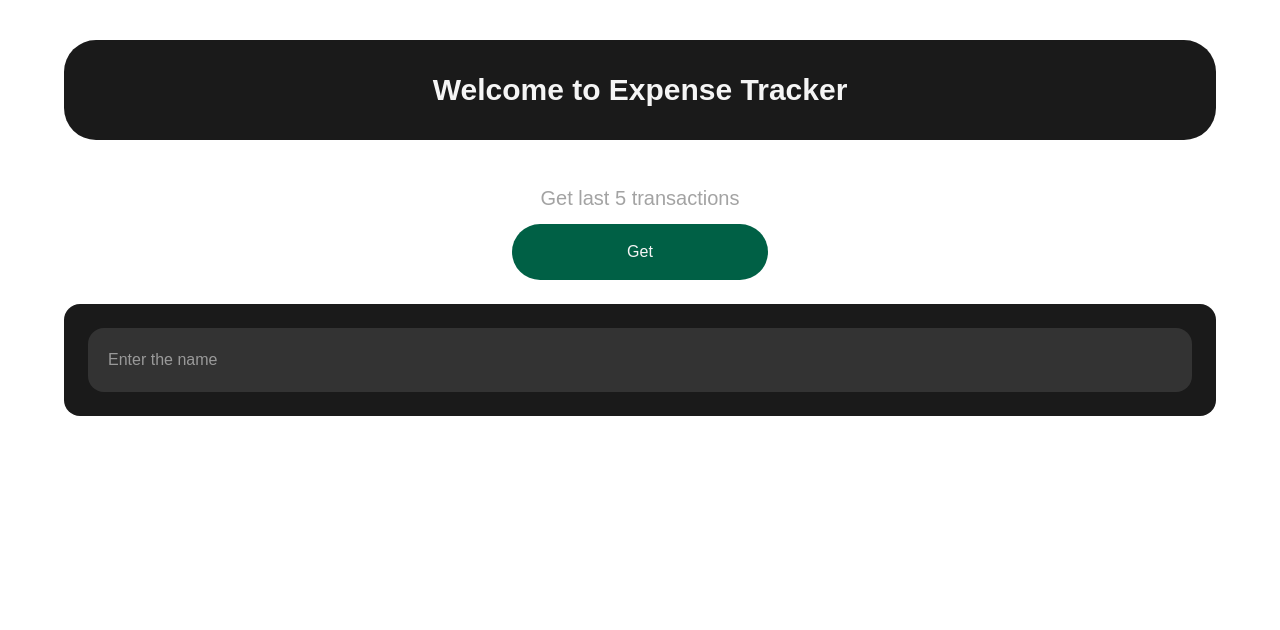
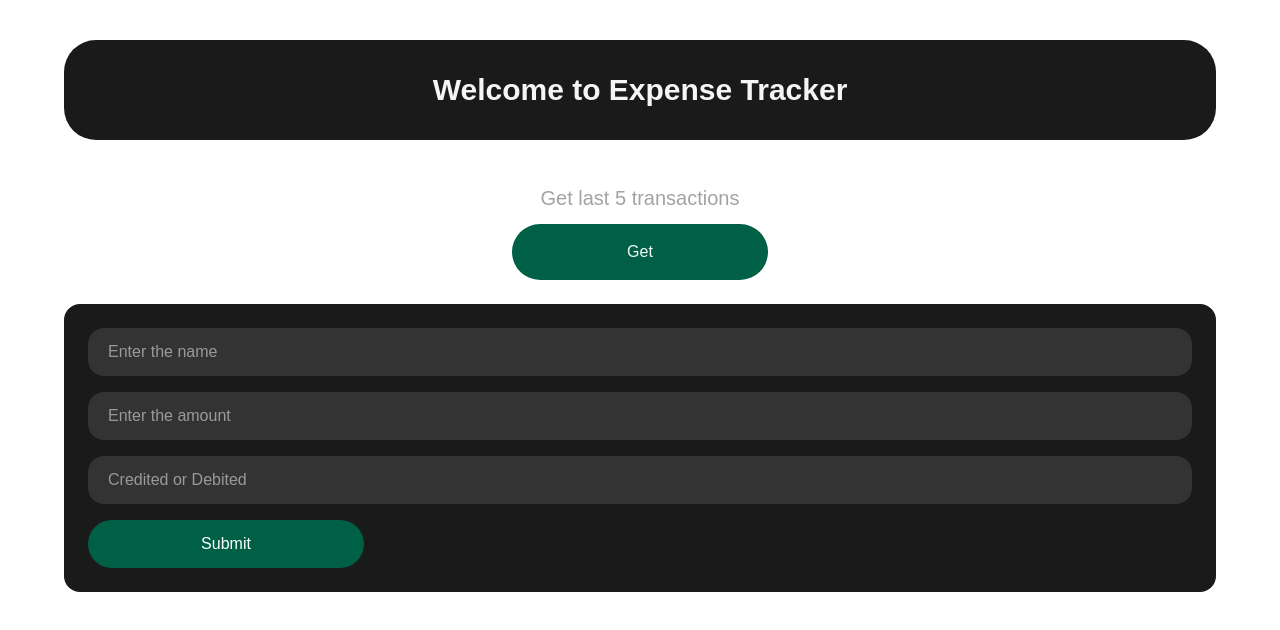
Before and after one commit to DarshanBarma/ExpenseTracker, a Next.js app in the folder frontend/: page / in a window 1280 px wide. Shown: the top 630 px of the page. Built offline with nearby package versions, Linux system fonts and the light colour scheme.

Commit message:
Almost done

```diff
--- a/frontend/app/page.js
+++ b/frontend/app/page.js
@@ -4,26 +4,44 @@ import { useState } from "react";
 
 export default function Home() {
   const [transactions, setTransactions] = useState([]);
-  const [clicked, setClicked] = useState()
+  const [clicked, setClicked] = useState();
   const [formData, setFormData] = useState({
-    name:"",
+    name: "",
     amount: "",
-    type: "credit"
-  })
+    creditDebit: "",
+  });
 
-  const handleSubmit = () =>{
-    console.log("Submitted")
-  }
+  const onValuesChange = (e) => {
+    setFormData({ ...formData, [e.target.name]: e.target.value });
+  };
+
+  const handleSubmit = async (e) => {
+    e.preventDefault();
+    console.log("Form Submitted");
+    console.log(formData);
+    try{
+      const res = await axios.post('http://127.0.0.1:8000/transactions/',{
+        name : formData.name,
+        amount : parseFloat(formData.amount),
+        type: formData.creditDebit.toLowerCase()
+      })
+      console.log("Data sent", res.data)
+      fetchTransactions()
+    }
+    catch (error){
+      console.log(`Error occured ${error}`)
+    }
+  };
 
   const fetchTransactions = async () => {
     try {
       const res = await axios.get("http://127.0.0.1:8000/");
       console.log("Fetched Transactions");
       console.log(res.data);
-      setTransactions(res.data);
-      setClicked(0)
+      setTransactions(res.data.reverse());
+      setClicked(0);
     } catch (error) {
-      console.error(("An error occured", error));
+      console.error("An error occurred", error);
     }
   };
 
@@ -35,6 +53,7 @@ export default function Home() {
             Welcome to Expense Tracker
           </p>
         </div>
+
         <div className="px-16 mt-8 text-center">
           <p className="text-xl p-3 text-[#A3A3A3]">Get last 5 transactions</p>
           <button
@@ -47,24 +66,66 @@ export default function Home() {
 
         <div className="my-6 p-6 bg-[#1A1A1A] rounded-2xl text-white">
           <form onSubmit={handleSubmit} className="flex flex-col gap-4">
-            <input type="text" name="name" placeholder="Enter the name" value={formData.name} className="p-5 rounded-2xl bg-[#333] text-white"/>
+            <input
+              type="text"
+              name="name"
+              placeholder="Enter the name"
+              value={formData.name}
+              className="p-3 px-5 rounded-2xl bg-[#333] text-white"
+              onChange={onValuesChange}
+            />
+            <input
+              type="number"
+              name="amount"
+              placeholder="Enter the amount"
+              value={formData.amount}
+              className="p-3 px-5 rounded-2xl bg-[#333] text-white"
+              onChange={onValuesChange}
+            />
+            <input
+              type="text"
+              name="creditDebit"
+              placeholder="Credited or Debited"
+              value={formData.creditDebit}
+              className="p-3 px-5 rounded-2xl bg-[#333] text-white"
+              onChange={onValuesChange}
+            />
+            <button
+              className="bg-emerald-800 w-1/4 p-3 rounded-full"
+              type="submit"
+            >
+              Submit
+            </button>
           </form>
         </div>
 
-
-        <div className=" rounded-4xl my-8">
-          <h1 className={`text-center text-3xl p-3 underline ${clicked !== undefined ? "visible" : "invisible"}`}>Transactions</h1>
+        <div className="rounded-4xl my-8">
+          <h1
+            className={`text-center text-3xl p-3 underline ${
+              clicked !== undefined ? "visible" : "invisible"
+            }`}
+          >
+            Transactions
+          </h1>
           {transactions.map((transaction) => (
             <div
               key={transaction.id}
               className="bg-[#262626] p-5 my-4 rounded-xl flex justify-between text-[#F5F5F5]"
             >
               <div className="text-white">
-                <p className="text-lg"> Transaction ID : {transaction.id}</p>
-                <p className="text-lg">Name : {transaction.name}</p>
+                <p className="text-lg">Transaction ID: {transaction.id}</p>
+                <p className="text-lg">Name: {transaction.name}</p>
               </div>
               <div>
-                <p className={`font-semibold ${transaction.type === 'credit'? "text-green-400" : "text-red-400"}`}>Amount : ₹ {transaction.amount}</p>
+                <p
+                  className={`font-semibold ${
+                    transaction.type === "credit"
+                      ? "text-green-400"
+                      : "text-red-400"
+                  }`}
+                >
+                  Amount: ₹ {transaction.amount}
+                </p>
               </div>
             </div>
           ))}
```
